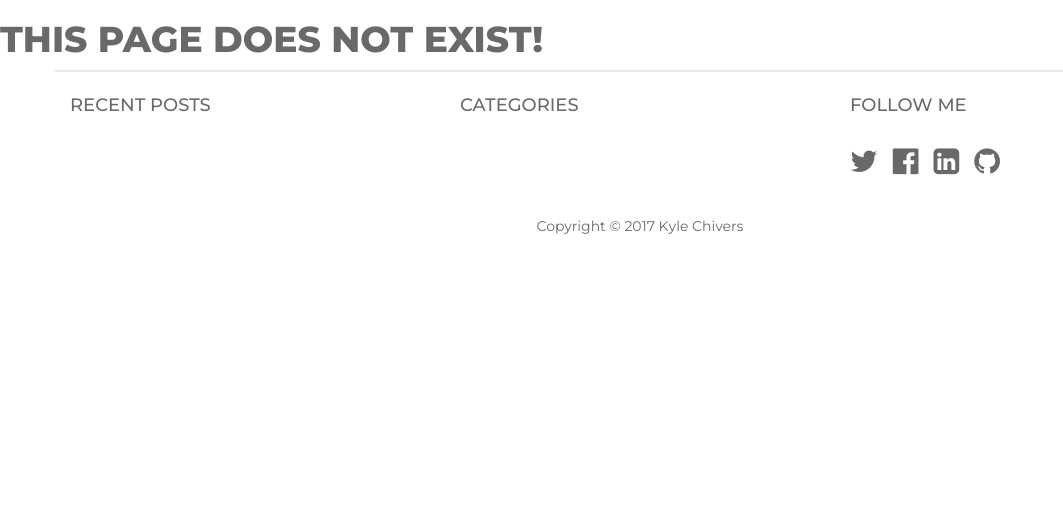
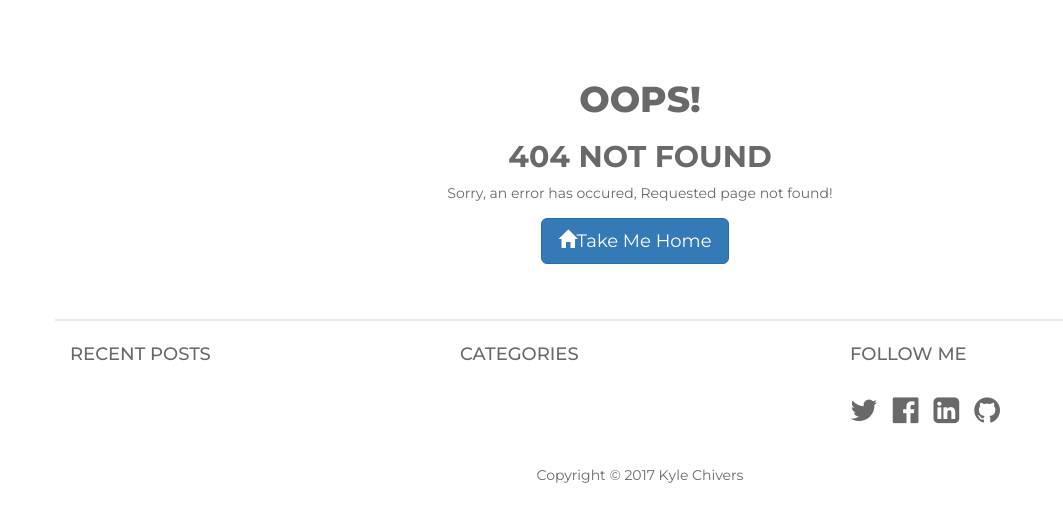
Before and after one commit to kchiv/kyle_blog, a Django app: template templates/404.html in a window 1280 px wide. Shown: the part 52-574 px from the top of the page, without its empty margins (0-1063 px from the left). Run offline with Django 3.2, Linux system fonts and the light colour scheme; the template is opened without the code that fills it, so the values that code supplies are empty; some libraries are stand-ins or nearby versions.

Commit message:
updated 404 html

```diff
--- a/templates/404.html
+++ b/templates/404.html
@@ -3,6 +3,29 @@
 
 {% block content %}
 
-<h1>This page does not exist!</h1>
+<style type="text/css">
+.error-template {padding: 40px 15px;text-align: center;}
+.error-actions {margin-top:15px;margin-bottom:15px;}
+.error-actions .btn { margin-right:10px; }
+</style>
+
+<div class="container">
+    <div class="row">
+        <div class="col-md-12">
+            <div class="error-template">
+                <h1>
+                    Oops!</h1>
+                <h2>
+                    404 Not Found</h2>
+                <div class="error-details">
+                    Sorry, an error has occured, Requested page not found!
+                </div>
+                <div class="error-actions">
+                    <a href="/" class="btn btn-primary btn-lg"><span class="glyphicon glyphicon-home"></span>Take Me Home </a>
+                </div>
+            </div>
+        </div>
+    </div>
+</div>
 
 {% endblock %}
```
